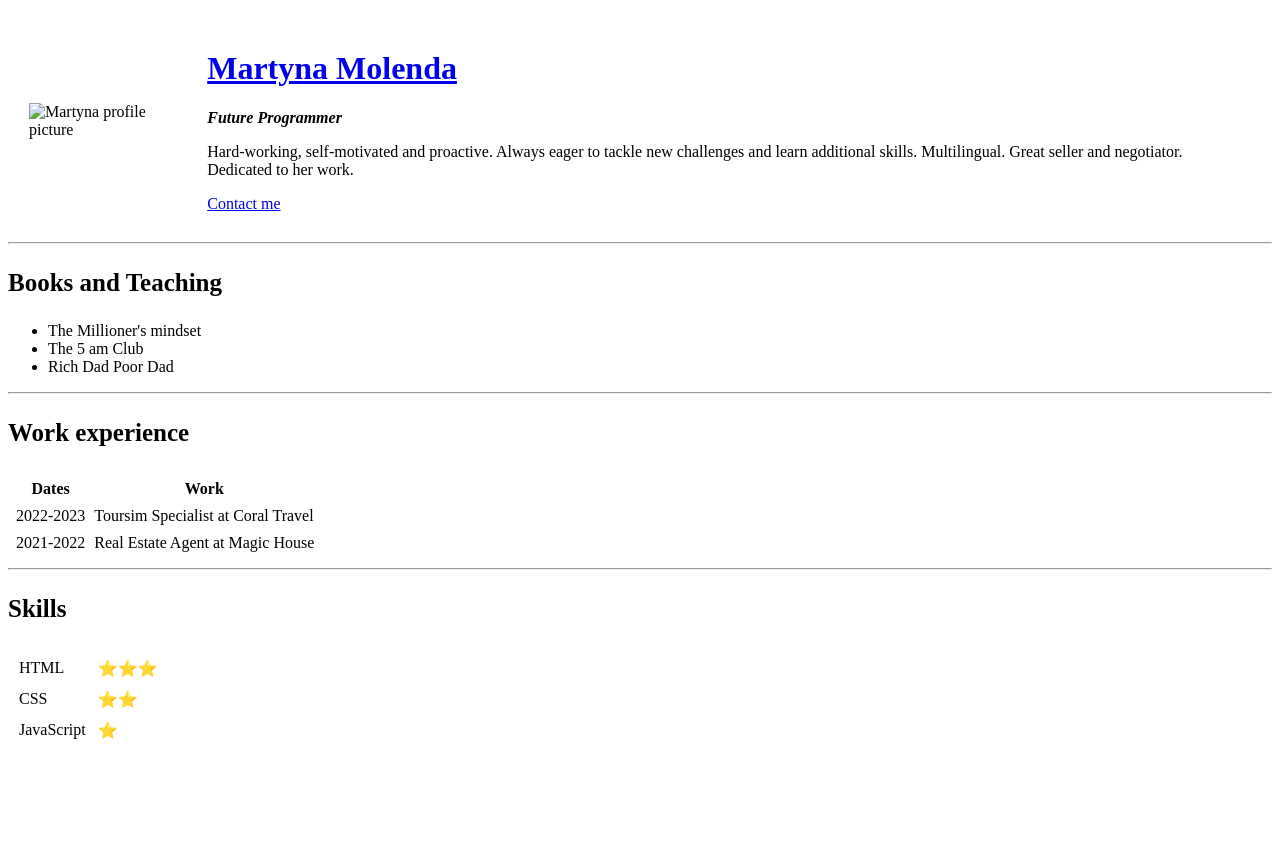
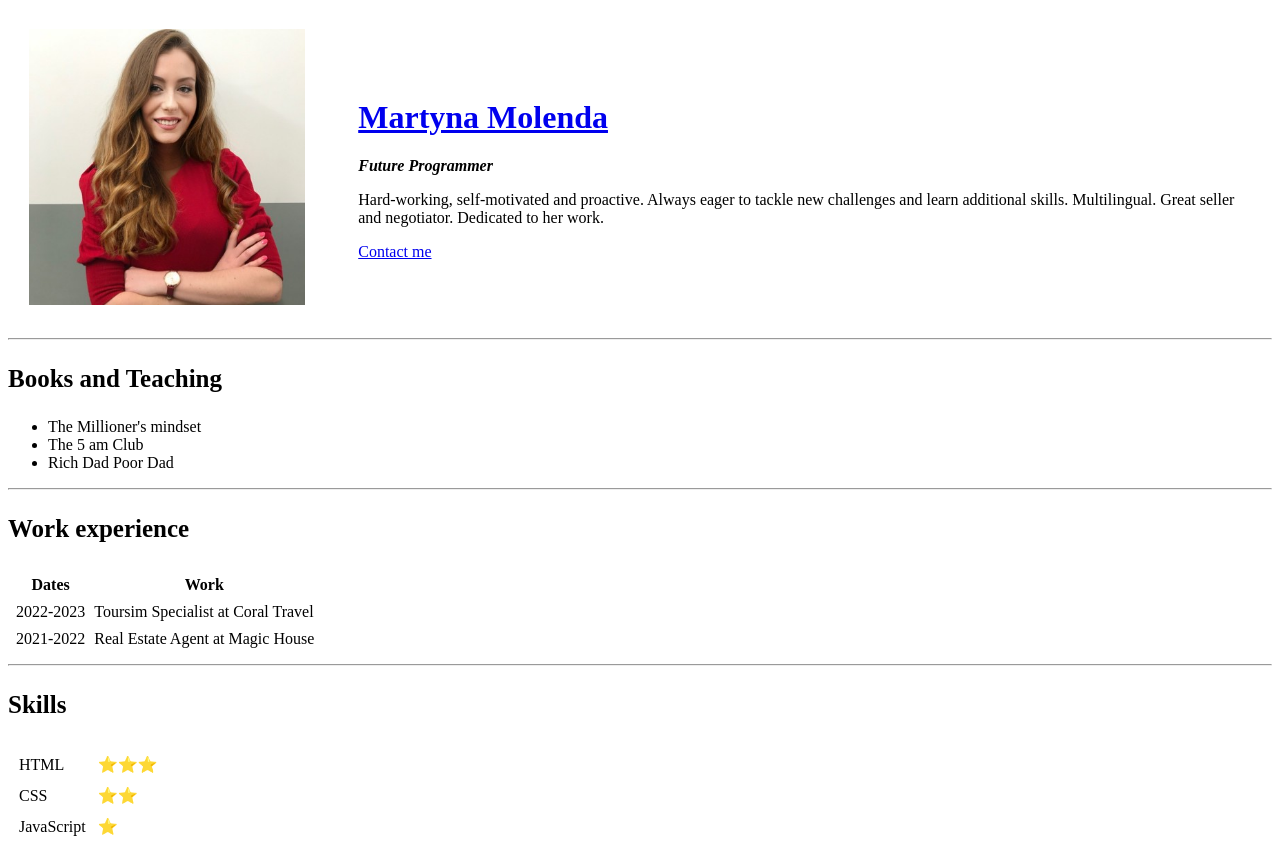
Before and after one commit to martynamolenda/cv, a plain HTML site: page index.html in a window 1280 px wide. Before the commit the page ends 800 px from the top, so only its background shows below. Drawn offline with Linux system fonts and the light colour scheme.

Commit message:
update image path

```diff
--- a/index.html
+++ b/index.html
@@ -20,7 +20,7 @@
   </style>
   <table cellspacing="20">
     <tr>
-      <td><img src="images/martyna.jpg" alt="Martyna profile picture" /></td>
+      <td><img src="https://raw.githubusercontent.com/martynamolenda/cv/main/martyna.jpg" alt="Martyna profile picture" /></td>
       <td>
         <h1><a href="https://www.linkedin.com/in/martyna-molenda-69b9741b6/">Martyna Molenda</a></h1>
         <p><em><strong>Future Programmer</strong></em></p>
```
